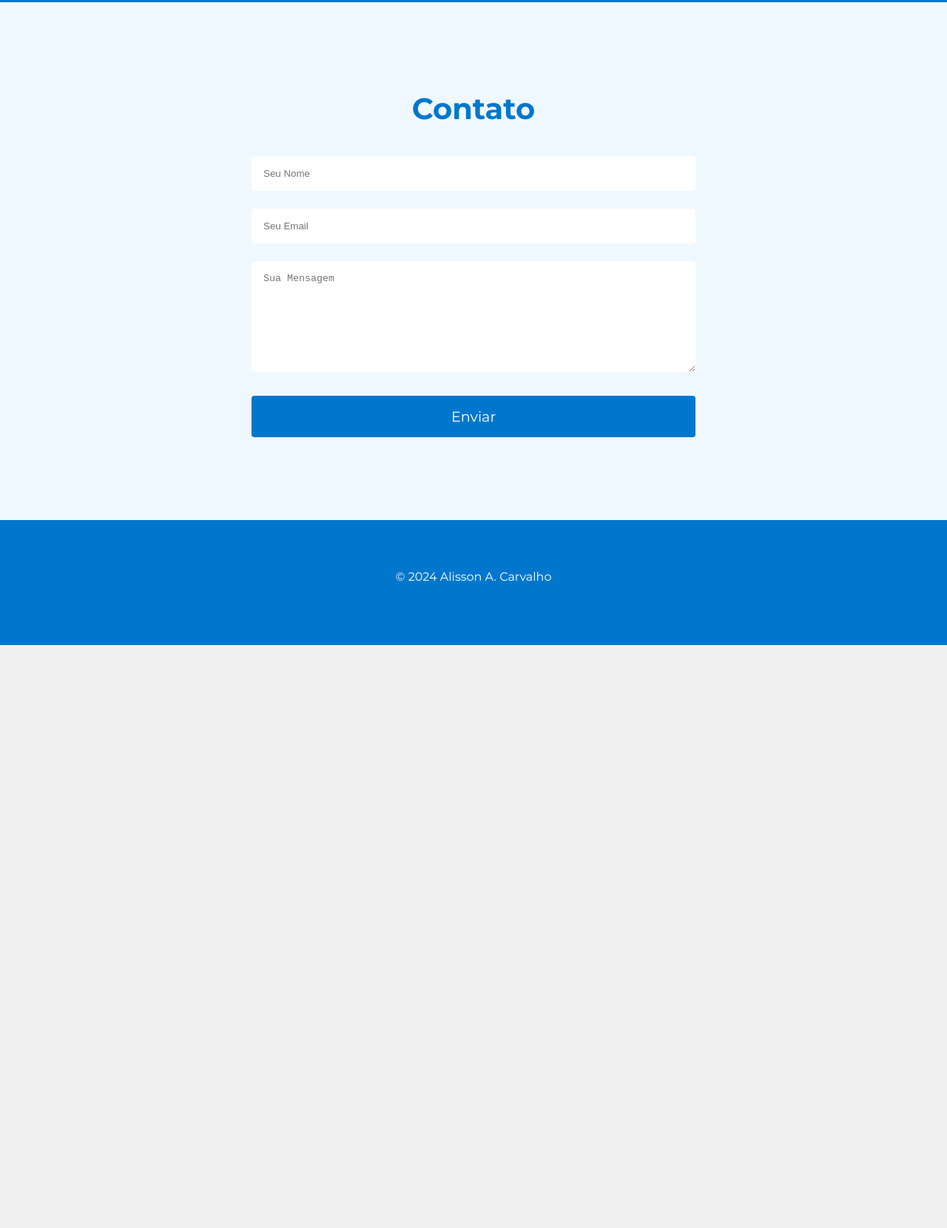
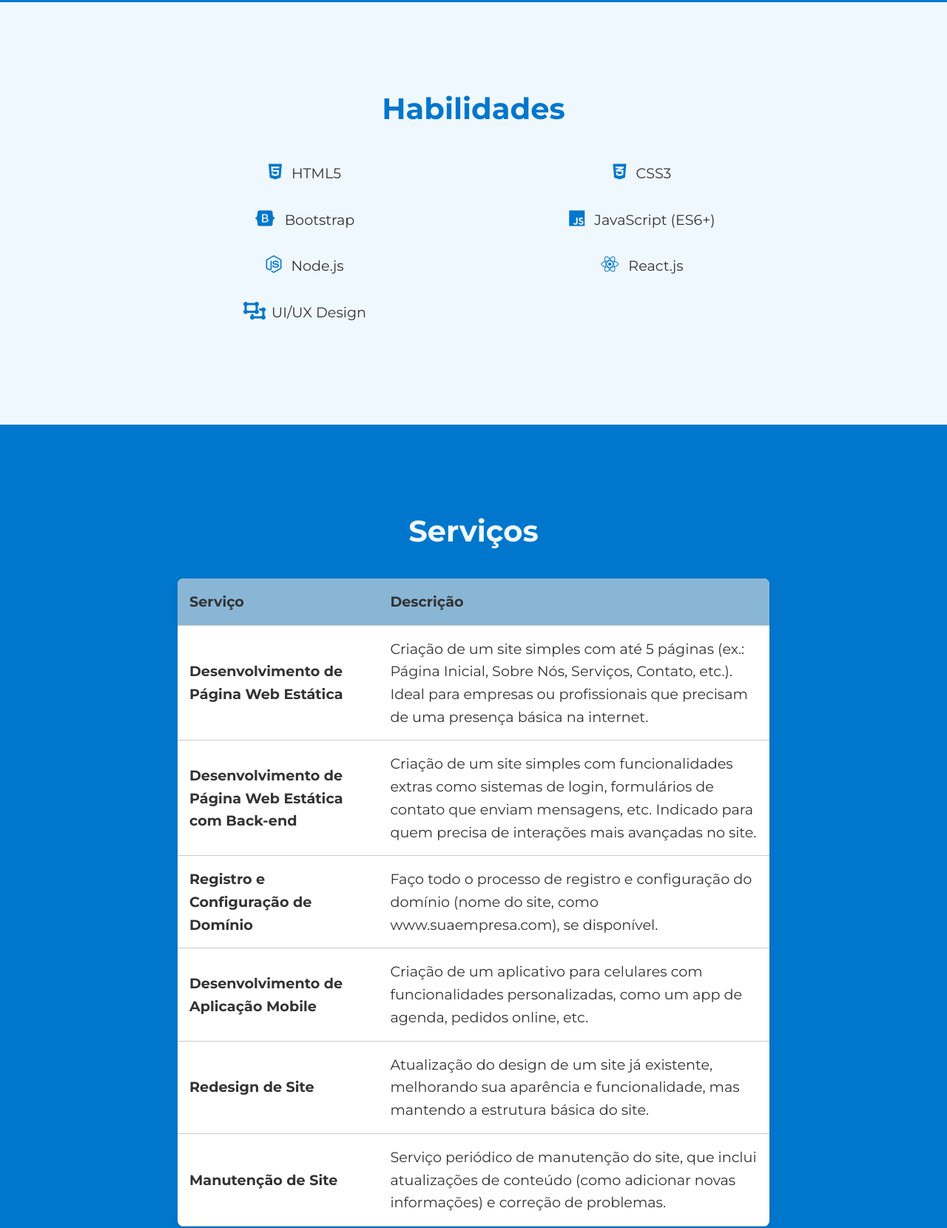
Before and after one commit to alessaocarvalho/portfolio, a plain HTML site: page index.html in a window 1280 px wide. Shown: the part 2555-4215 px from the top of the page at 74% size. Before the commit the page ends 3427 px from the top, so only its background shows below. Drawn offline with Linux system fonts and the light colour scheme; some packages are replaced by stand-ins of ours; a script that the page names is missing.

Commit message:
mais informações

```diff
--- a/index.html
+++ b/index.html
@@ -9,6 +9,9 @@
     <link rel="stylesheet" href="https://cdnjs.cloudflare.com/ajax/libs/font-awesome/6.4.2/css/all.min.css">
     <link rel="stylesheet"
         href="https://fonts.googleapis.com/css2?family=Montserrat:wght@300;400;500;600;700&display=swap">
+    <!-- SEO - Metadados -->
+    <meta name="description"
+        content="Portfólio de Alisson Carvalho, desenvolvedor front-end focado em criar interfaces excepcionais e intuitivas. Conheça meus projetos e serviços.">
 </head>
 
 <body>
@@ -24,6 +27,7 @@
         <div class="container">
             <h2>Meus Projetos</h2>
             <div class="projects-grid">
+                <!-- Exemplo de projeto -->
                 <div class="project">
                     <h3>Home Office Organizer</h3>
                     <p>Um organizador de home office desenvolvido para a empresa Onimusic, permitindo aos gestores
@@ -40,7 +44,9 @@
                         <i class="fab fa-react"></i>
                     </div>
                 </div>
+                <!-- Outros projetos aqui -->
             </div>
+        </div>
     </section>
 
     <section id="about" class="about">
@@ -72,6 +78,59 @@
         </div>
     </section>
 
+    <section id="skills" class="skills">
+        <div class="container">
+            <h2>Habilidades</h2>
+            <div class="skills-list">
+                <ul>
+                    <li><i class="fab fa-html5"></i> HTML5</li>
+                    <li><i class="fab fa-css3-alt"></i> CSS3</li>
+                    <li><i class="fab fa-bootstrap"></i> Bootstrap</li>
+                    <li><i class="fab fa-js"></i> JavaScript (ES6+)</li>
+                    <li><i class="fab fa-node-js"></i> Node.js</li>
+                    <li><i class="fab fa-react"></i> React.js</li>
+                    <li><i class="fas fa-object-ungroup"></i>UI/UX Design</li>
+                </ul>
+            </div>
+        </div>
+    </section>
+
+    <section id="services" class="services">
+        <div class="container">
+            <h2>Serviços</h2>
+            <table class="services-table">
+                <tr>
+                    <th>Serviço</th>
+                    <th>Descrição</th>
+                </tr>
+                <tr>
+                    <td>Desenvolvimento de Página Web Estática</td>
+                    <td>Criação de um site simples com até 5 páginas (ex.: Página Inicial, Sobre Nós, Serviços, Contato, etc.). Ideal para empresas ou profissionais que precisam de uma presença básica na internet.</td>
+                </tr>
+                <tr>
+                    <td>Desenvolvimento de Página Web Estática com Back-end</td>
+                    <td>Criação de um site simples com funcionalidades extras como sistemas de login, formulários de contato que enviam mensagens, etc. Indicado para quem precisa de interações mais avançadas no site.</td>
+                </tr>
+                <tr>
+                    <td>Registro e Configuração de Domínio</td>
+                    <td>Faço todo o processo de registro e configuração do domínio (nome do site, como www.suaempresa.com), se disponível.</td>
+                </tr>
+                <tr>
+                    <td>Desenvolvimento de Aplicação Mobile</td>
+                    <td>Criação de um aplicativo para celulares com funcionalidades personalizadas, como um app de agenda, pedidos online, etc.</td>
+                </tr>
+                <tr>
+                    <td>Redesign de Site</td>
+                    <td>Atualização do design de um site já existente, melhorando sua aparência e funcionalidade, mas mantendo a estrutura básica do site.</td>
+                </tr>
+                <tr>
+                    <td>Manutenção de Site</td>
+                    <td>Serviço periódico de manutenção do site, que inclui atualizações de conteúdo (como adicionar novas informações) e correção de problemas.</td>
+                </tr>
+            </table>
+        </div>
+    </section>
+
     <section id="contact" class="contact">
         <div class="container">
             <h2>Contato</h2>
@@ -80,7 +139,8 @@
                 <input type="email" id="email" name="email" placeholder="Seu Email" required>
                 <textarea id="message" name="message" placeholder="Sua Mensagem" required></textarea>
                 <button type="submit" id="submit-btn">Enviar</button>
-
+                <!-- Feedback do formulário -->
+                <div id="form-feedback"></div>
             </form>
         </div>
     </section>
@@ -90,9 +150,3 @@
             <p>&copy; 2024 Alisson A. Carvalho</p>
         </div>
     </footer>
-
-    <script src="script.js"></script>
-    <script src="https://cdn.jsdelivr.net/npm/sweetalert2@11"></script>
-</body>
-
-</html>
--- a/styles.css
+++ b/styles.css
@@ -232,6 +232,100 @@ body {
     transform: scale(1.5);
 }
 
+.skills {
+    padding: 5rem 0;
+    background-color: #f0f8ff;
+    text-align: center;
+}
+
+.skills h2 {
+    font-size: 2.5rem;
+    font-weight: 700;
+    margin-bottom: 2rem;
+    color: #0077cc;
+}
+
+.skills-list {
+    display: flex;
+    justify-content: center;
+    align-items: center;
+    text-align: center;
+}
+
+.skills-list ul {
+    list-style-type: none;
+    padding: 0;
+    display: flex;
+    flex-wrap: wrap;
+    justify-content: space-between;
+    width: 100%;
+}
+
+.skills-list ul li {
+    font-size: 1.2rem;
+    margin-bottom: 1rem;
+    width: calc(50% - 0.5rem);
+    padding: 0.5rem;
+    box-sizing: border-box;
+    transition: transform 0.3s ease;
+}
+
+.skills-list ul li i {
+    font-size: 1.5rem;
+    margin-right: 0.5rem;
+    color: #0077cc;
+}
+
+.skills-list ul li:hover {
+    transform: scale(1.05);
+}
+
+.services {
+    padding: 5rem 0;
+    background-color: #0077cc;
+    text-align: center;
+}
+
+.services h2 {
+    font-size: 2.5rem;
+    font-weight: 700;
+    color: #f0f8ff;
+    margin-bottom: 2rem;
+}
+
+.services-table {
+    width: 100%;
+    max-width: 800px;
+    margin: 0 auto;
+    background-color: #fff;
+    box-shadow: 0 4px 8px rgba(0, 0, 0, 0.1);
+    overflow: hidden;
+    border-collapse: collapse;
+    border-radius: 8px;
+}
+
+.services-table th,
+.services-table td {
+    padding: 1rem;
+    text-align: left;
+    border-bottom: 1px solid #ccc;
+    font-size: 1.2rem;
+}
+
+.services-table th {
+    background-color: #8ab6d6;
+    font-weight: 700;
+}
+
+.services-table td:first-child {
+    font-weight: 700;
+}
+
+.services-table td:hover {
+    transform: scale(1.05);
+    transition: transform 0.3s ease;
+}
+
 .contact {
     padding: 5rem 0;
     background-color: #f0f8ff;
@@ -265,13 +359,11 @@ form textarea {
 }
 
 form button {
-    display: block;
-    width: 100%;
+    display: inline-block;
     padding: 1rem 2rem;
     background-color: #0077cc;
     color: #fff;
     font-size: 1.2rem;
-    font-family: 'Montserrat', sans-serif;
     border: none;
     border-radius: 4px;
     cursor: pointer;
@@ -279,37 +371,41 @@ form button {
 }
 
 form button:hover {
-    background-color: #005faa;
+    background-color: #005fa3;
 }
 
-.footer {
-    background-color: #0077cc;
+.form-message {
+    font-size: 1.2rem;
+    margin-top: 1rem;
+}
+
+.form-success {
+    color: #4caf50;
+}
+
+.form-error {
+    color: #f44336;
+}
+
+/* Estilos do rodapé */
+footer {
+    padding: 2rem 0;
+    background-color: #333;
     color: #fff;
     text-align: center;
-    padding: 2rem 0;
 }
 
-.footer p {
-    margin-bottom: 1rem;
+.footer-links {
+    margin-top: 1rem;
 }
 
-#form-feedback {
-    background-color: #005faa;
-    color: #f0f8ff;
-    padding: 1rem;
-    border-radius: 4px;
-    font-size: 1.2rem;
-    margin-top: 1rem;
-    opacity: 0;
-    transition: opacity 0.5s ease, transform 0.5s ease;
-    transform: translateY(-10px);
+.footer-links a {
+    color: #8ab6d6;
+    text-decoration: none;
+    margin: 0 10px;
+    transition: color 0.3s ease;
 }
 
-#form-feedback.visible {
-    opacity: 1;
-    transform: translateY(0);
+.footer-links a:hover {
+    color: #61dafb;
 }
-
-html {
-    scroll-behavior: smooth;
-}
```
